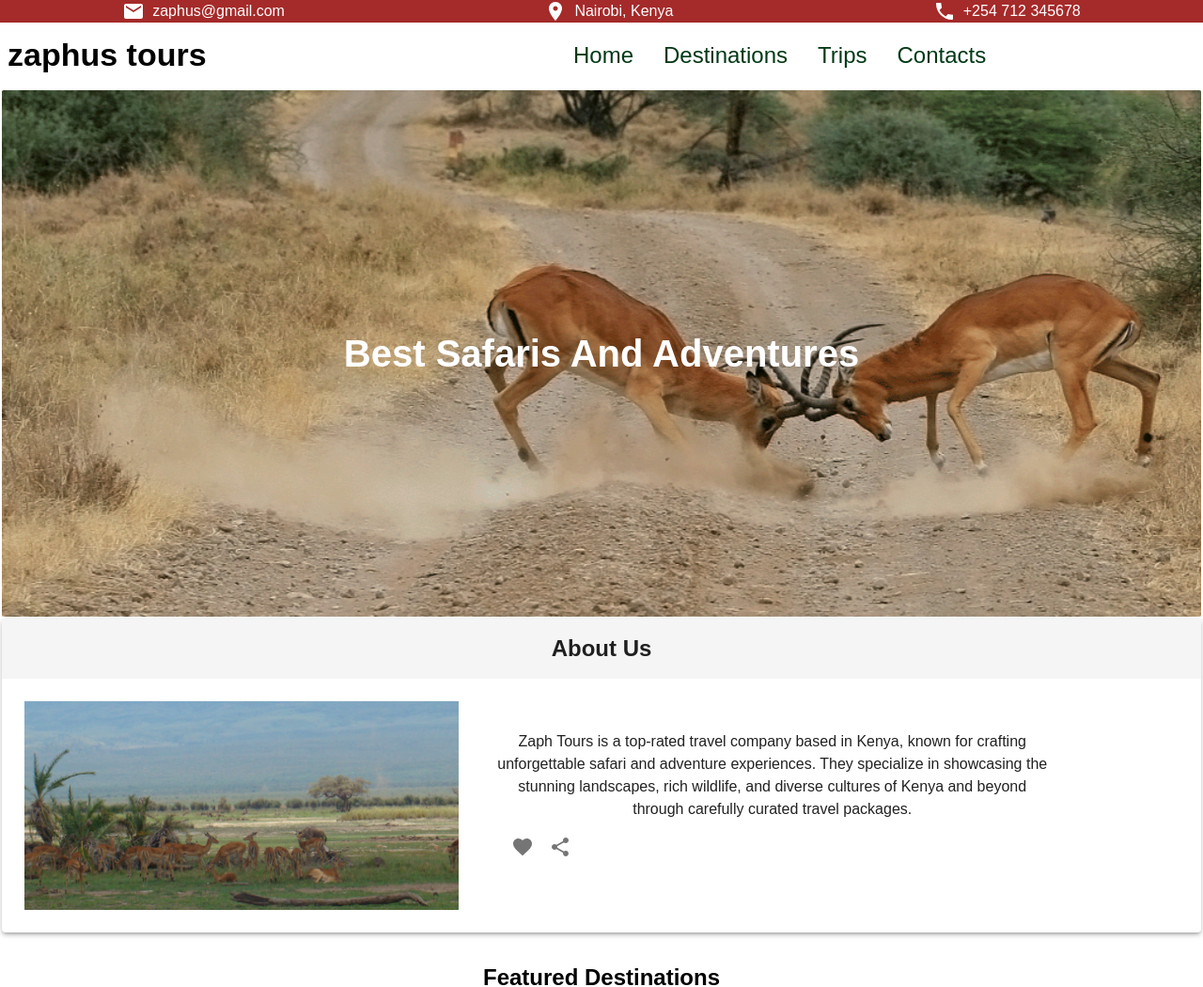
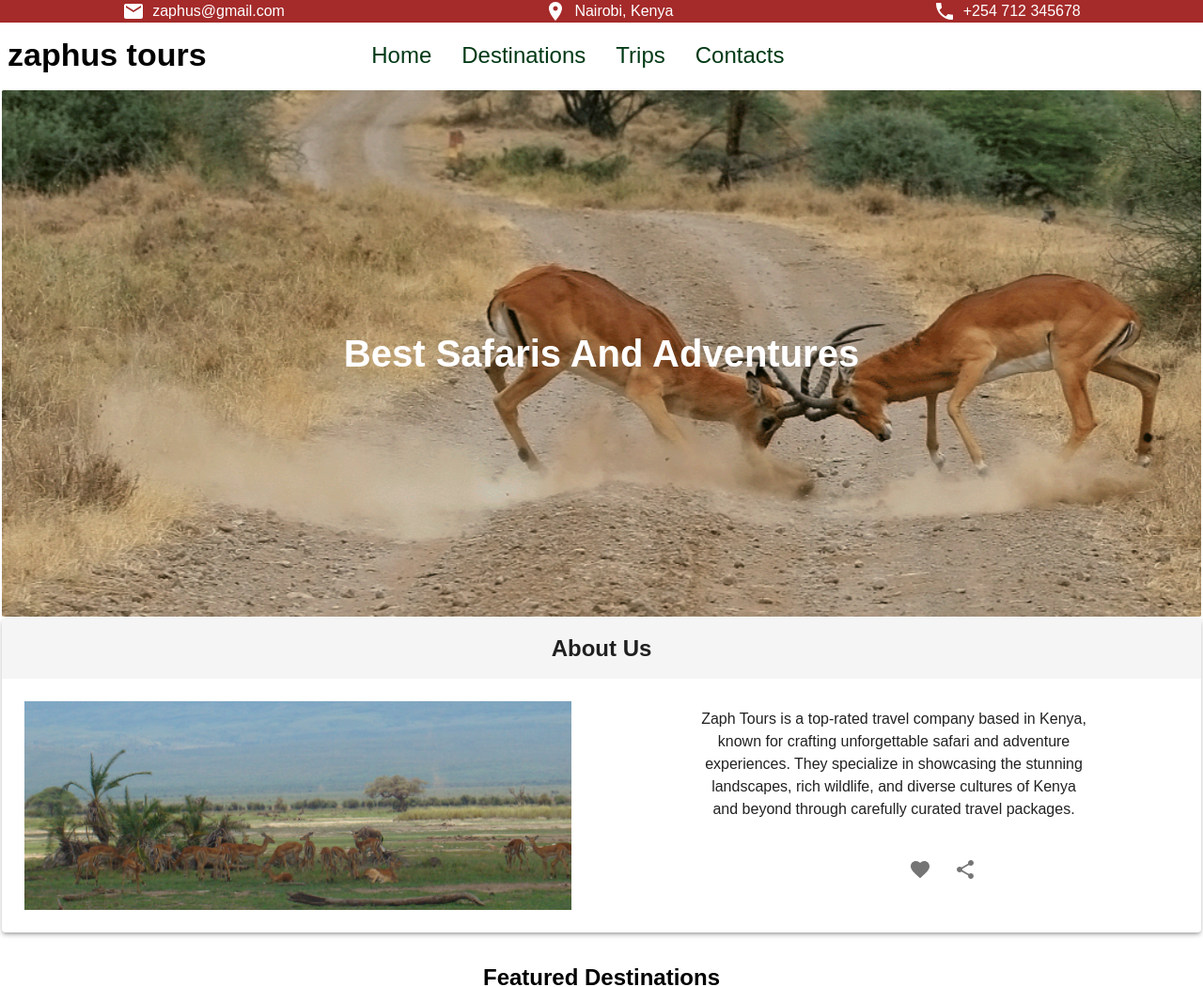
Before and after one commit to nathansungu/zaph-tour-material-ui, a React (Vite) app: page / in a window 1280 px wide. Shown: the top 1050 px of the page at 94% size. Built offline with nearby package versions, Linux system fonts and the light colour scheme.

Commit message:
configure drawer component to nav bar

```diff
--- a/src/components/home.components/about.tsx
+++ b/src/components/home.components/about.tsx
@@ -1,8 +1,17 @@
-import { Stack, Card, CardHeader, Typography, CardMedia,CardContent, CardActions, IconButton,} from "@mui/material";
+import {
+  Card,
+  CardHeader,
+  Typography,
+  CardMedia,
+  CardContent,
+  CardActions,
+  IconButton,
+  Grid,
+} from "@mui/material";
 import { Favorite, Share } from "@mui/icons-material";
 const HandleAbout = () => {
   return (
-    <Stack sx={{ m: 0.3 }}>
+    <Grid sx={{ m: 0.3 }}>
       <Card elevation={3}>
         <CardHeader
           title={
@@ -17,25 +26,34 @@ const HandleAbout = () => {
           }
           sx={{ backgroundColor: "#f5f5f5" }}
         />
-        <Stack direction="row" alignItems="center">
+        <Grid
+          container
+          spacing={2}
+          sx={{ alignItems: "center", justifyContent: "center"}}
+        >
+          <Grid size={{ xs: 10, md: 6, xl: 4 }}>
             <CardMedia
               component="img"
               image="/hero.jpg"
               height="270"
-            sx={{ borderRadius: "2px", width: "40%", padding: "1.5rem" }}
+              sx={{ borderRadius: "2px", padding: "1.5rem" }}
             />
-          <CardContent>
+          </Grid>
+          <Grid
+            size={{ xs: 10, md: 6, xl: 8 }}
+          >
+            <CardContent sx={{pl:"6rem"}}>
               <Typography
                 variant="body1"
                 sx={{ width: "80%", textAlign: "center" }}
               >
-              Zaph Tours is a top-rated travel company based in Kenya, known for
-              crafting unforgettable safari and adventure experiences. They
-              specialize in showcasing the stunning landscapes, rich wildlife,
-              and diverse cultures of Kenya and beyond through carefully curated
-              travel packages.
+                Zaph Tours is a top-rated travel company based in Kenya, known
+                for crafting unforgettable safari and adventure experiences.
+                They specialize in showcasing the stunning landscapes, rich
+                wildlife, and diverse cultures of Kenya and beyond through
+                carefully curated travel packages.
               </Typography>
-            <CardActions disableSpacing>
+              <CardActions sx={{alignItems:"center", justifyContent:"center", pt:"2rem"}}>
                 <IconButton
                   aria-label="add to favorites"
                   sx={{ color: "success" }}
@@ -47,9 +65,10 @@ const HandleAbout = () => {
                 </IconButton>
               </CardActions>
             </CardContent>
-        </Stack>
+          </Grid>
+        </Grid>
       </Card>
-    </Stack>
+    </Grid>
   );
 };
 
--- a/src/components/home.components/header.tsx
+++ b/src/components/home.components/header.tsx
@@ -2,6 +2,9 @@ import { Stack, Box, Typography } from "@mui/material";
 import { Phone, Email, LocationOn } from "@mui/icons-material";
 const HandleHeader = () => {
   return (
+    <>
+
+
     <Box
       component="section"
       sx={{
@@ -34,6 +37,8 @@ const HandleHeader = () => {
         </Stack>
       </Stack>
     </Box>
+    </>
+
   );
 };
 
--- a/src/components/home.components/navbar.tsx
+++ b/src/components/home.components/navbar.tsx
@@ -6,7 +6,7 @@ import{
     Button
 
 } from "@mui/material"
-
+import HandleDrawer from "./drawer";
 const HandleNavbar = () => {
   return (
     <Box
@@ -14,13 +14,18 @@ const HandleNavbar = () => {
       sx={{
         backgroundColor: "secondary",
         p: 1,
+
       }}
     >
       <Stack direction="row" alignItems="center" justifyContent="space-between">
         <Typography variant="h4" fontWeight="700">
           zaphus tours
         </Typography>
-        <Stack direction="row" spacing={2} width="70%" justifyContent="center">
+        <Stack sx={{display:{xs: 'block', sm: 'none', md: 'none'}}}>
+       <HandleDrawer />
+    </Stack>
+        <Stack direction="row" spacing={2} width="70%" justifyContent="center" sx={{display:{xs:'none' ,sm:'block' ,xl:'block'}}}>
+
           <Button
             component={Link}
             to="/"
```
Lines whose indentation alone changed are shown as unchanged.
